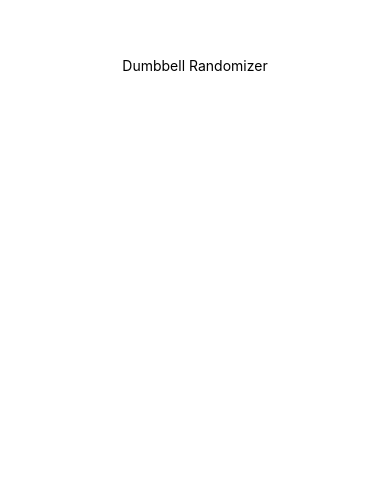
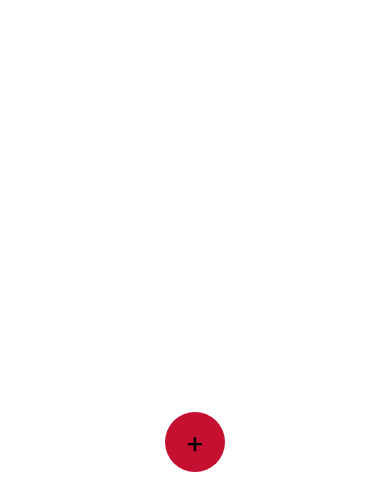
Before and after one commit to creatorckim/dumbbellrandomizer, a React Native app: screen / in a window 390 px wide. Shown: the part 357-844 px from the top of the page. Built offline with nearby package versions, Linux system fonts and the light colour scheme.

Commit message:
added navigation stack and create routine button

```diff
--- a/App.js
+++ b/App.js
@@ -1,21 +1,38 @@
 import { StatusBar } from 'expo-status-bar';
-import { StyleSheet, Text, View } from 'react-native';
-import { back, bicep, chest, shoulder, tricep, quadricep, hamstring, glute, calf, ab } from './exercises';
+import React, { useState, useEffect } from 'react'
+import { StyleSheet, Text, TouchableOpacity, View } from 'react-native';
+import styles from './style';
+import { NavigationContainer } from '@react-navigation/native';
+import { createNativeStackNavigator } from '@react-navigation/native-stack';
+import { back, bicep, forearm, postdelt, trapezius, chest, shoulder, tricep, quadricep, hamstring, glute, calf, ab, oblique } from './exercises';
+
+
+function RoutineScreen() {
+  return(
+    <View style={styles.container}>
+      <StatusBar style="auto" />
+      <View style={styles.actionBarContainer}>
+          {/* <TouchableOpacity onPress={() => {navigation.navigate('NewRoutine')}}> */}
+          <TouchableOpacity>
+            <View style={styles.addButtonContainer}>
+              <Text style={styles.addButton}>+</Text>
+            </View>
+          </TouchableOpacity>
+        </View>
+    </View>
+  )
+}
+
+const Stack = createNativeStackNavigator();
 
 export default function App() {
+
   return (
-    <View style={styles.container}>
-      <Text>Dumbbell Randomizer</Text>
-      <StatusBar style="auto" />
-    </View>
+    <NavigationContainer style={styles.navContainer}>
+      <Stack.Navigator initialRouteName='Routine'>
+        <Stack.Screen name='Routine' component={RoutineScreen} style={styles.nav} options={{ headerShown: false }}/>
+        {/* <Stack.Screen name='NewRoutine' component={NewRoutineScreen} style={styles.nav} options={{ headerShown: false }}/> */}
+      </Stack.Navigator>
+    </NavigationContainer>
   );
 }
-
-const styles = StyleSheet.create({
-  container: {
-    flex: 1,
-    backgroundColor: '#fff',
-    alignItems: 'center',
-    justifyContent: 'center',
-  },
-});
--- a/package.json
+++ b/package.json
@@ -10,11 +10,15 @@
     "eject": "expo eject"
   },
   "dependencies": {
+    "@react-navigation/native": "^6.0.8",
+    "@react-navigation/native-stack": "^6.4.1",
     "expo": "~44.0.0",
     "expo-status-bar": "~1.2.0",
     "react": "17.0.1",
     "react-dom": "17.0.1",
     "react-native": "0.64.3",
+    "react-native-safe-area-context": "3.3.2",
+    "react-native-screens": "~3.10.1",
     "react-native-web": "0.17.1"
   },
   "devDependencies": {
```
Also changed, not shown: 2 other files (tests, documents, lock files or other folders).
